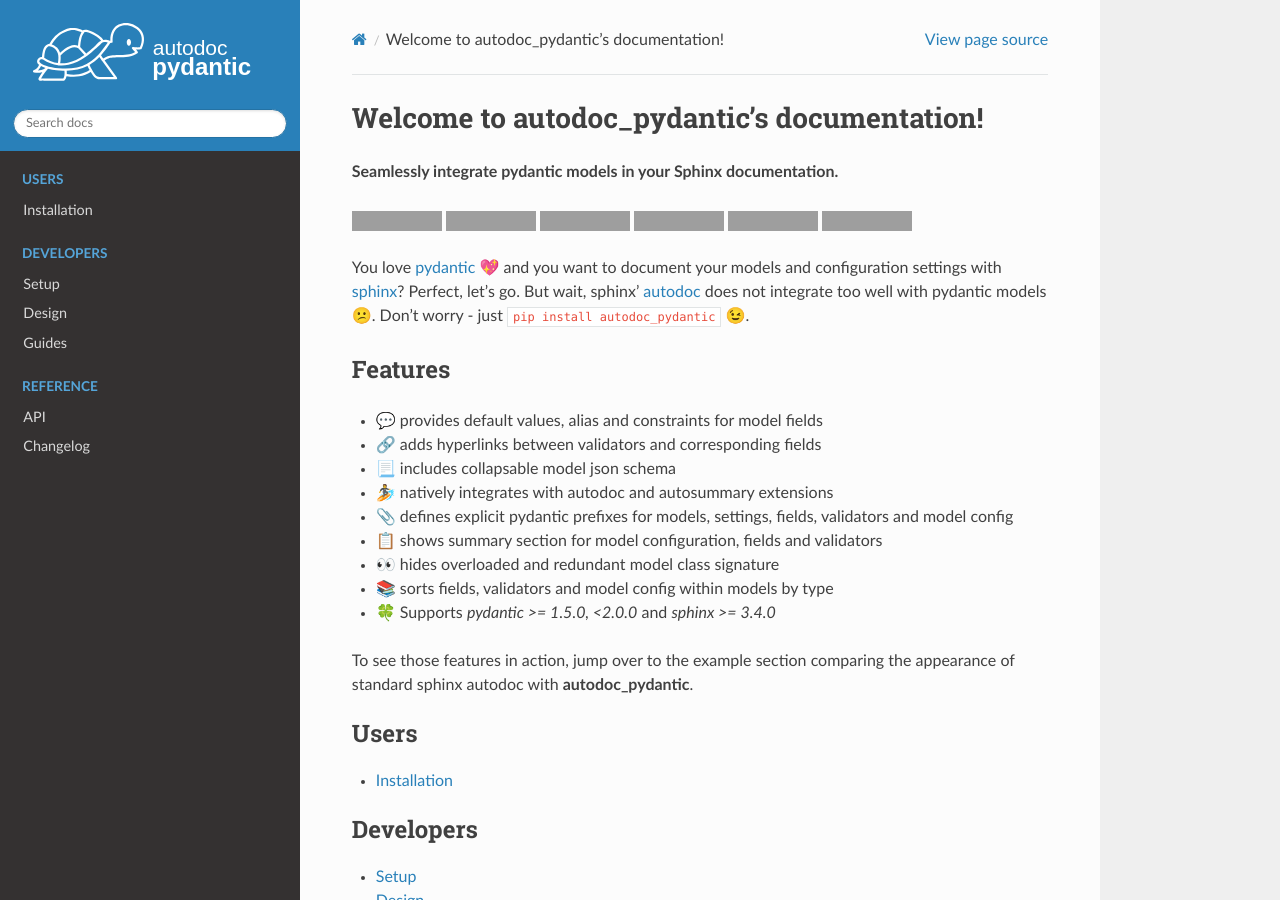
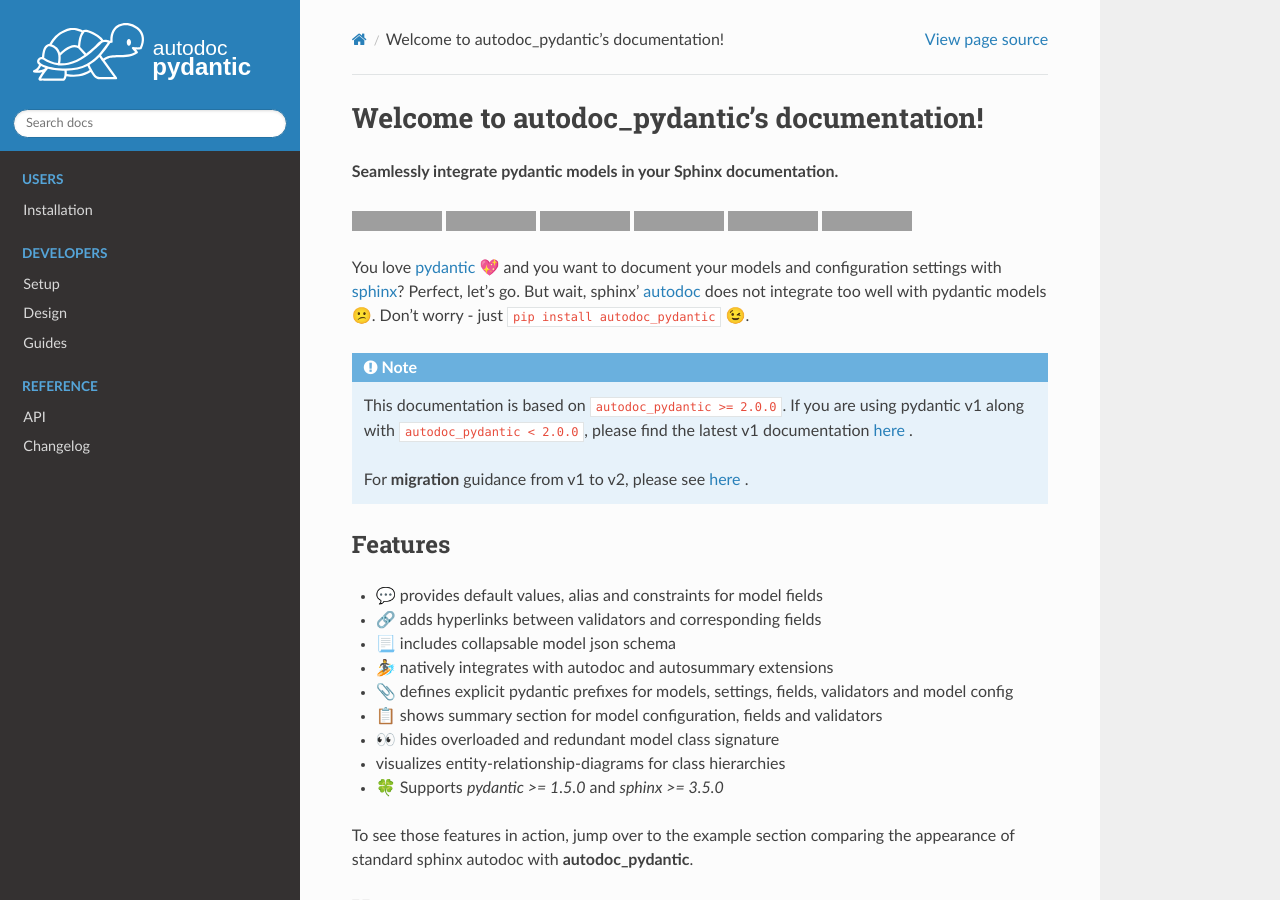
Before and after one commit to mansenfranzen/autodoc_pydantic, a Sphinx documentation site: the page built from docs/source/index.rst, in a window 1280 px wide and 900 px high, cut to the strip 0-900 px from the top of the window. Built offline with Sphinx 7.4.7 and the Read the Docs theme 2.0.0, drawn with Linux system fonts in a browser that asks for light colours; pages that are not in the unit, such as notebooks, are missing from menus; a script that is not in the unit is left out; grey boxes are pictures that could not be loaded.

Commit message:
Add note for current documentation version. Update features.

```diff
--- a/docs/source/index.rst
+++ b/docs/source/index.rst
@@ -12,6 +12,14 @@
 does not integrate too well with pydantic models 😕.
 Don't worry - just :code:`pip install autodoc_pydantic` 😉.
 
+.. note::
+
+   This documentation is based on ``autodoc_pydantic >= 2.0.0``. If you are
+   using pydantic v1 along with ``autodoc_pydantic < 2.0.0``, please find the
+   latest v1 documentation `here <add_old_link_here>`_ .
+
+   For **migration** guidance from v1 to v2, please see `here <asd>`_ .
+
 Features
 --------
 
@@ -22,8 +30,8 @@
 - 📎 defines explicit pydantic prefixes for models, settings, fields, validators and model config
 - 📋 shows summary section for model configuration, fields and validators
 - 👀 hides overloaded and redundant model class signature
-- 📚 sorts fields, validators and model config within models by type
-- 🍀 Supports `pydantic >= 1.5.0, <2.0.0` and `sphinx >= 3.4.0`
+- visualizes entity-relationship-diagrams for class hierarchies
+- 🍀 Supports `pydantic >= 1.5.0` and `sphinx >= 3.5.0`
 
 To see those features in action, jump over to the :ref:`example <showcase>` section comparing
 the appearance of standard sphinx autodoc with **autodoc_pydantic**.
```
